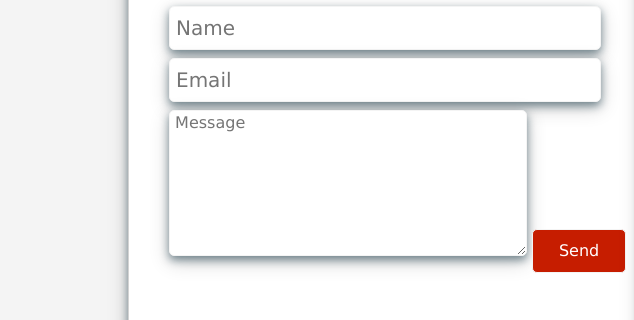
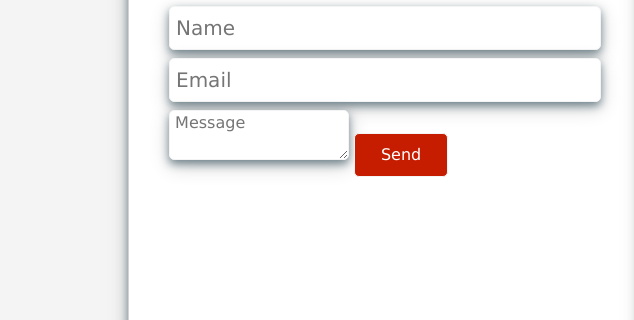
Before and after one commit to sombojosue/easyLearn, a plain HTML site: page contact.html in a window 1280 px wide. Shown: the part 911-1231 px from the top of the page, 0-634 px from the left. Drawn offline with nearby package versions, Linux system fonts and the light colour scheme.

Commit message:
Update contact.html

```diff
--- a/contact.html
+++ b/contact.html
@@ -120,7 +120,7 @@
    <form class="" action="" method="post">
      <input type="text" name="name" value="" placeholder="Name">
      <input type="email" name="email" value="" placeholder="Email">
-     <textarea name="message" rows="6" cols="42" placeholder=" Message"></textarea>
+     <textarea name="message"  placeholder=" Message"></textarea>
      <input type="submit" name="contact" value="Send">
    </form>
    </div>
```
